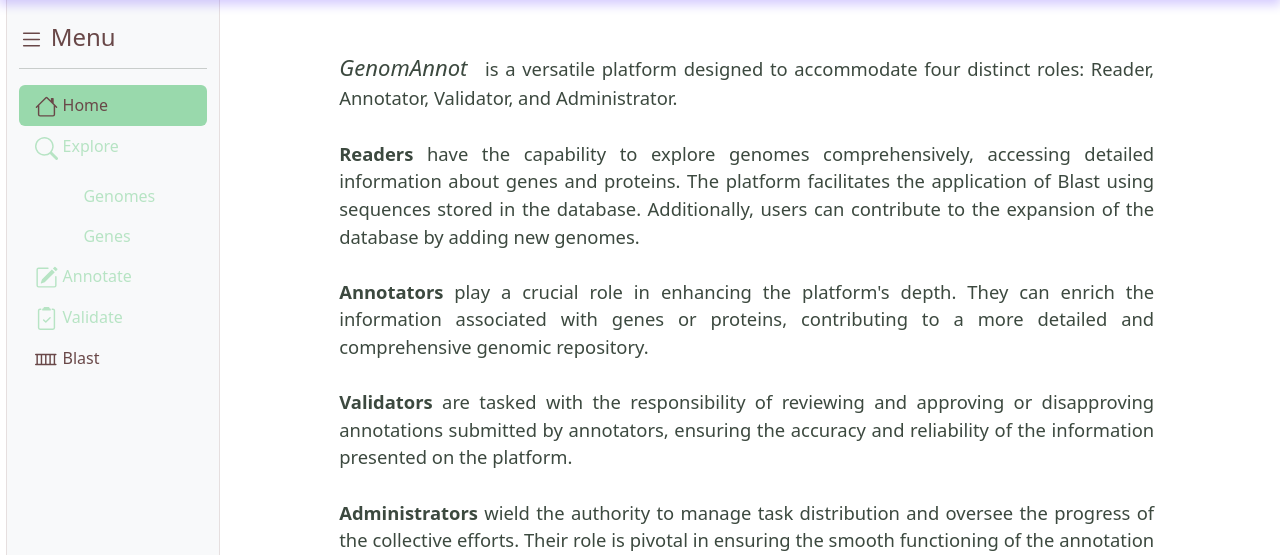
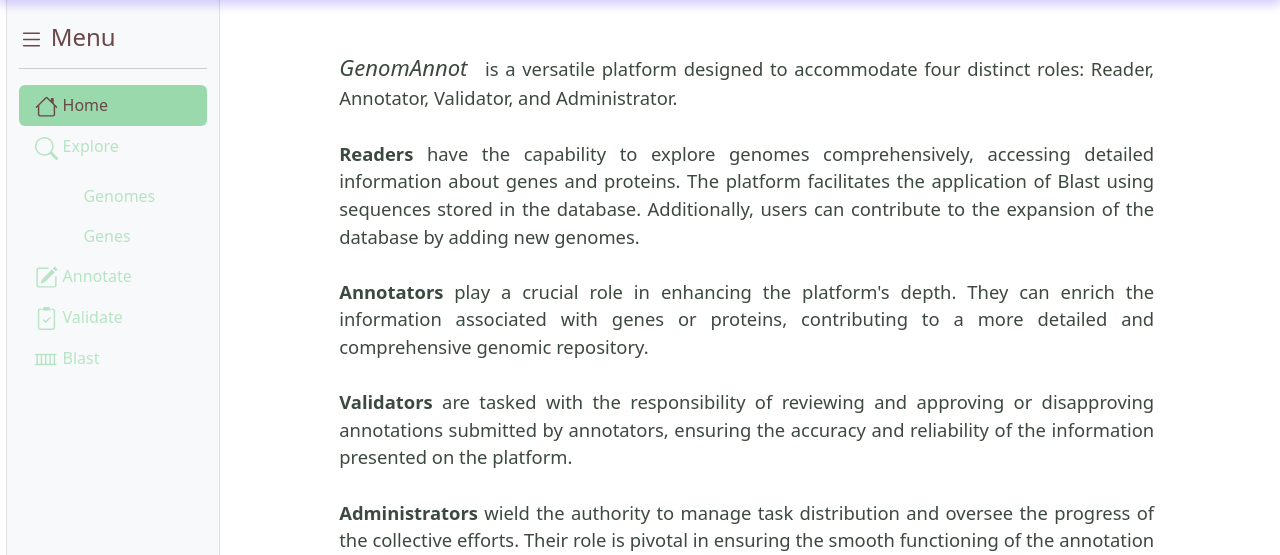
Before and after one commit to anaellle/ProjWeb_GenomeAnnot, a Django app: page / in a window 1280 px wide. Shown: the part 101-656 px from the top of the page. Run offline with Django 4.2, Linux system fonts and the light colour scheme; some libraries are stand-ins or nearby versions.

Commit message:
Blast access blocked if not authenticated

```diff
--- a/GenomeAnnot/main/templates/main/base.html
+++ b/GenomeAnnot/main/templates/main/base.html
@@ -103,8 +103,8 @@
                         Validate
                     </a>
                 </li>
-                <li class="nav-item" >
-                    <a  class="nav-link  {% if active_tab == 'blast' %}active{% endif %}" id="nav-blast" href="{% url 'main:blast' %}">
+                <li class="nav-item" {% if not role_user%} data-bs-toggle="tooltip" data-bs-placement="right" data-bs-title="Not connected"{% endif %} >
+                    <a  class="nav-link  {% if not role_user %}disabled{% endif %} {% if active_tab == 'blast' %}active{% endif %}" id="nav-blast" href="{% url 'main:blast' %}">
                         <svg xmlns="http://www.w3.org/2000/svg" width="23" height="23" fill="currentColor" class="bi bi-ladder icon" viewBox="0 0 16 16" style="transform: rotate(90deg);">
                             <path d="M4.5 1a.5.5 0 0 1 .5.5V2h6v-.5a.5.5 0 0 1 1 0v14a.5.5 0 0 1-1 0V15H5v.5a.5.5 0 0 1-1 0v-14a.5.5 0 0 1 .5-.5M5 14h6v-2H5zm0-3h6V9H5zm0-3h6V6H5zm0-3h6V3H5z"/>
                         </svg>
--- a/GenomeAnnot/main/views.py
+++ b/GenomeAnnot/main/views.py
@@ -428,6 +428,7 @@ def kind_of_sequence(sequence):
         return "pb_seq"
 
 
+@login_required(login_url=reverse_lazy("main:login"))
 def blast(request, sequence=None):
     ''' Request to ncbi blast api '''
 
```
